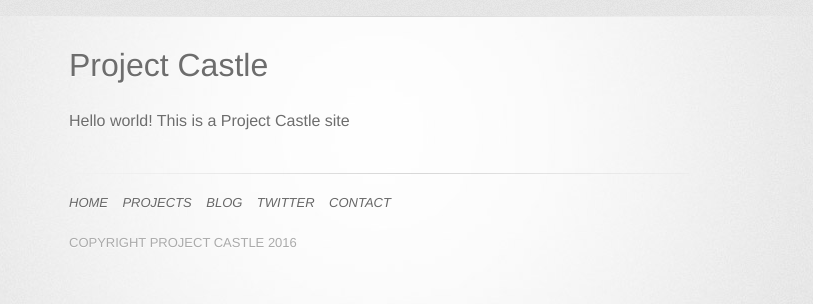
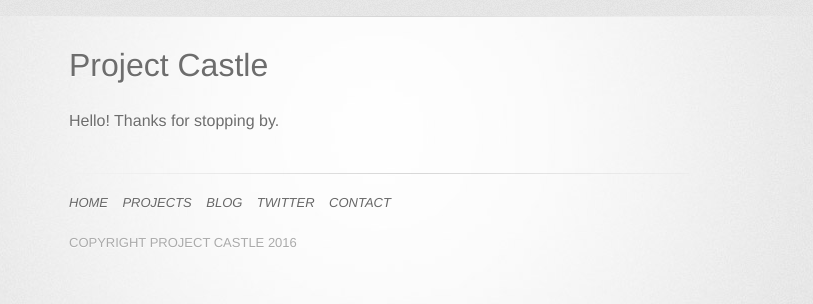
Before and after one commit to jx22/jx22.github.io, a Jekyll site: the page built from index.html, in a window 1280 px wide. Shown: the top 304 px of the page, without its empty margins (261-1074 px from the left). Built offline with Jekyll 4.4.1, drawn with Linux system fonts in a browser that asks for light colours; some web fonts are replaced.

Commit message:
edit homepage text

```diff
--- a/index.html
+++ b/index.html
@@ -5,6 +5,6 @@ title: Project Castle
 <div class="blurb">
 	<h1>Project Castle</h1>
 	<p></p>
-	<p>Hello world! This is a Project Castle site</p>
+	<p>Hello! Thanks for stopping by.</p>
 
 </div><!-- /.blurb -->
```
